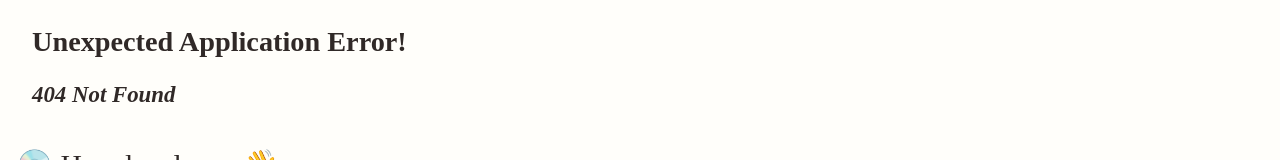
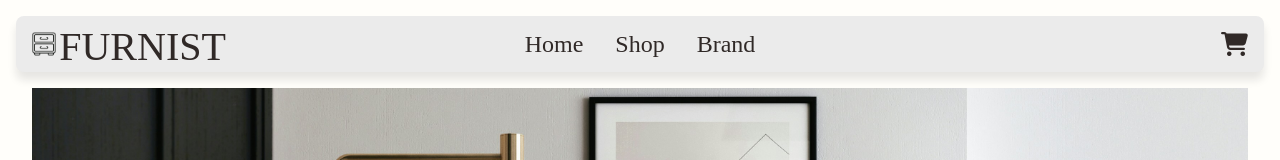
Before and after one commit to leoandradej/shopping-cart, a React (Vite) app: page / in a window 1280 px wide. Before the commit this address had no page. Shown: the top 160 px of the page. Built offline with nearby package versions, Linux system fonts and the light colour scheme; grey boxes are pictures that could not be loaded; a web font is replaced by a local one.

Commit message:
Routes corrections to deploy

```diff
--- a/src/components/Navbar.jsx
+++ b/src/components/Navbar.jsx
@@ -10,7 +10,7 @@ const Navbar = () => {
     return (
         <header className={styles.header}>
             <nav className={styles.nav}>
-                <NavLink className={`${styles.logo} navLink`} to={"shopping-cart/"}>
+                <NavLink className={`${styles.logo} navLink`} to={"/"}>
                     <img src="/shopping-cart/images/logo.png" alt="logo" />
                     <span>FURNIST</span>
                 </NavLink>
--- a/src/utilities/routes.jsx
+++ b/src/utilities/routes.jsx
@@ -6,7 +6,7 @@ import ErrorPage from "../components/ErrorPage"
 
 const routes = [
     {
-        path: "shopping-cart/",
+        path: "/",
         element: <App />,
         errorElement: <ErrorPage />,
     },
```
